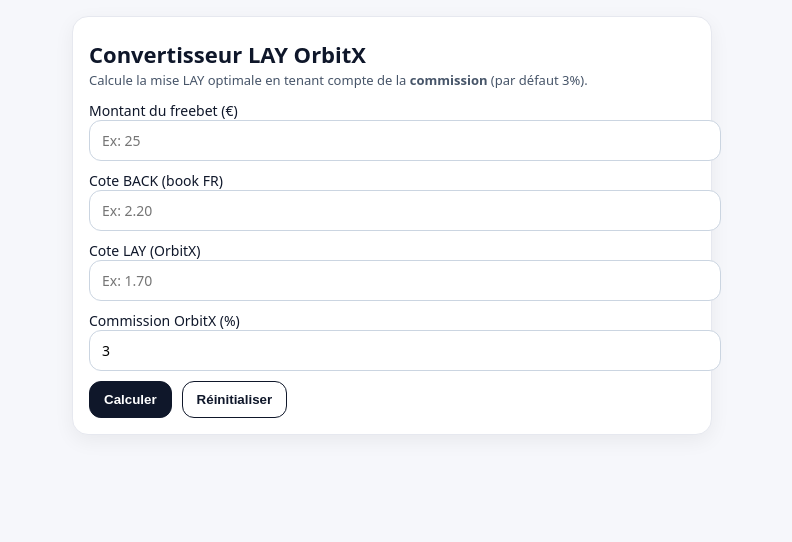
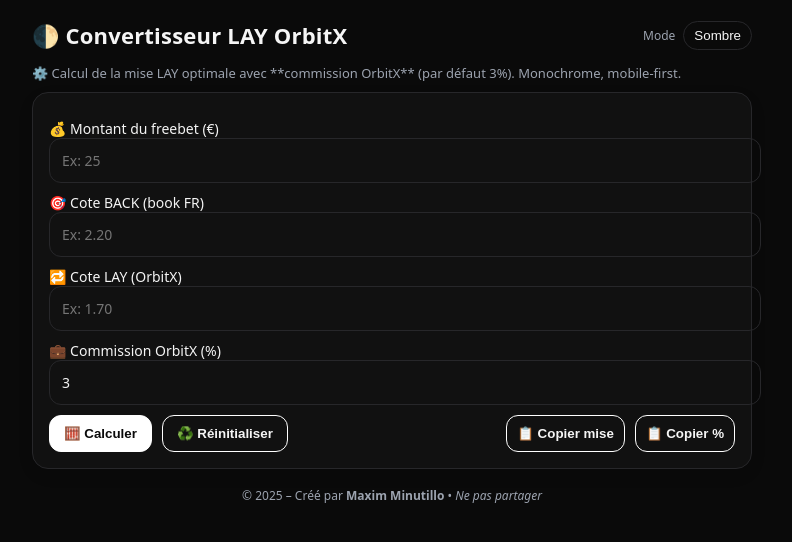
Before and after one commit to maximminutillo-bit/calculateur, a plain HTML site: page index.html in a window 1280 px wide. Shown: the whole page, without its empty margins (248-1040 px from the left). Drawn offline with Linux system fonts and the light colour scheme.

Commit message:
Update index.html

```diff
--- a/index.html
+++ b/index.html
@@ -3,81 +3,112 @@
 <head>
   <meta charset="utf-8" />
   <meta name="viewport" content="width=device-width, initial-scale=1" />
-  <title>Convertisseur LAY OrbitX</title>
-  <meta name="description" content="Calcul LAY OrbitX avec commission – freebet conversion" />
+  <title>🌓 Convertisseur LAY OrbitX</title>
+  <meta name="description" content="Calcul LAY OrbitX avec commission – freebet conversion (monochrome)" />
+  <meta name="color-scheme" content="dark light">
+  <meta name="theme-color" content="#0A0A0A">
   <style>
-    :root { color-scheme: light dark; }
-    body { margin:0; font-family: system-ui, -apple-system, Segoe UI, Roboto, Helvetica, Arial, sans-serif; background:#f6f7fb; color:#0f172a; }
-    .wrap { max-width: 640px; margin: 0 auto; padding: 16px; }
-    .card { background:#fff; border-radius: 16px; padding:16px; box-shadow:0 6px 20px rgba(0,0,0,.06); border:1px solid #e6e8ef; }
-    h1 { margin: 6px 0 2px; font-size: 22px; }
-    p.sub { margin:0 0 12px; color:#475569; font-size: 13px; }
-    label { display:block; font-size: 14px; margin:10px 0 6px; }
-    input { width:100%; font: inherit; padding:10px 12px; border-radius:12px; border:1px solid #cbd5e1; outline:none; }
-    input:focus { border-color:#0f172a; box-shadow: 0 0 0 3px rgba(15,23,42,.08); }
-    .row { display:flex; gap:10px; }
-    .btn { cursor:pointer; border:1px solid #0f172a; background:#0f172a; color:#fff; padding:10px 14px; border-radius:12px; font-weight:600; }
-    .btn.ghost { background:#fff; color:#0f172a; }
-    .muted { color:#475569; font-size:12px; }
-    .result { border:1px solid #fde68a; background:#fffbeb; border-radius:12px; padding:12px; margin-top:12px; }
-    .grid { display:grid; grid-template-columns: 1fr auto; row-gap:6px; }
-    .pill { display:none; margin-top:10px; padding:8px 10px; border-radius:10px; font-weight:600; font-size:13px; }
-    .ok { background:#ecfdf5; color:#065f46; border:1px solid #a7f3d0; }
-    .warn { background:#fff7ed; color:#9a3412; border:1px solid #fed7aa; }
-    @media (prefers-color-scheme: dark) {
-      body { background:#0b1220; color:#e5e7eb; }
-      .card { background:#0f172a; border-color:#1f2937; }
-      input { background:#0b1220; color:#e5e7eb; border-color:#334155; }
-      .btn.ghost { background:#0f172a; color:#e5e7eb; border-color:#334155; }
-      .result { background:#1f2937; border-color:#7c3aed; }
-      .muted { color:#94a3b8; }
-    }
+    /* Monochrome theme (black/white only) */
+    :root{--bg:#FAFAFA;--fg:#0A0A0A;--muted:#6B7280;--card:#FFFFFF;--border:#E5E7EB;--accent:#111111;--accent-ghost:#FFFFFF;--accent-border:#111111;--warn-bg:#F5F5F5;--warn-br:#D4D4D4;--ok-bg:#F5F5F5;--ok-br:#D4D4D4}
+    .dark{--bg:#0A0A0A;--fg:#F5F5F5;--muted:#9CA3AF;--card:#111111;--border:#27272A;--accent:#FFFFFF;--accent-ghost:#111111;--accent-border:#FFFFFF;--warn-bg:#171717;--warn-br:#404040;--ok-bg:#171717;--ok-br:#404040}
+
+    html,body{height:100%}
+    body{margin:0;background:var(--bg);color:var(--fg);font-family: ui-sans-serif,system-ui,-apple-system,Segoe UI,Roboto,Helvetica,Arial,sans-serif}
+    .wrap{max-width:720px;margin:0 auto;padding:20px}
+    .header{display:flex;align-items:center;justify-content:space-between;gap:12px;margin-bottom:14px}
+    h1{margin:0;font-size:22px;letter-spacing:.2px}
+    .sub{margin:2px 0 10px;color:var(--muted);font-size:13px}
+    .card{background:var(--card);border:1px solid var(--border);border-radius:16px;padding:16px;box-shadow:0 6px 18px rgba(0,0,0,.06)}
+
+    label{display:block;font-size:14px;margin:10px 0 6px}
+    input{width:100%;font:inherit;padding:12px;border-radius:12px;border:1px solid var(--border);background:transparent;color:var(--fg);outline:none}
+    input:focus{border-color:var(--accent);box-shadow:0 0 0 3px rgba(0,0,0,.07)}
+
+    .row{display:flex;gap:10px;flex-wrap:wrap;margin-top:10px}
+    .btn{cursor:pointer;border:1px solid var(--accent-border);background:var(--accent);color:var(--bg);padding:10px 14px;border-radius:12px;font-weight:700}
+    .btn.ghost{background:var(--accent-ghost);color:var(--fg)}
+    .btn.small{padding:6px 10px;font-weight:600}
+    .right{margin-left:auto}
+
+    .result{border:1px solid var(--border);background:var(--card);border-radius:12px;padding:12px;margin-top:14px}
+    .grid{display:grid;grid-template-columns:1fr auto;row-gap:8px}
+    .grid div strong{font-weight:800}
+
+    .pill{display:none;margin-top:12px;padding:10px;border-radius:10px;font-weight:700;font-size:13px;border:1px solid}
+    .ok{background:var(--ok-bg);border-color:var(--ok-br)}
+    .warn{background:var(--warn-bg);border-color:var(--warn-br)}
+
+    .footer{margin-top:18px;text-align:center;color:var(--muted);font-size:12px}
+    .sep{height:1px;background:var(--border);margin:16px 0}
+    .switch{display:inline-flex;align-items:center;gap:8px;font-size:12px;color:var(--muted)}
+    .switch button{border-radius:999px;border:1px solid var(--border);background:transparent;color:var(--fg);padding:6px 10px;cursor:pointer}
   </style>
 </head>
-<body>
+<body class="dark">
   <div class="wrap">
+    <div class="header">
+      <h1>🌓 Convertisseur LAY OrbitX</h1>
+      <div class="switch">
+        <span>Mode</span>
+        <button id="theme-toggle" aria-label="Basculer le thème">Sombre</button>
+      </div>
+    </div>
+    <p class="sub">⚙️ Calcul de la mise LAY optimale avec **commission OrbitX** (par défaut 3%). Monochrome, mobile-first.</p>
+
     <div class="card">
-      <h1>Convertisseur LAY OrbitX</h1>
-      <p class="sub">Calcule la mise LAY optimale en tenant compte de la <strong>commission</strong> (par défaut 3%).</p>
-
-      <label>Montant du freebet (€)
+      <label>💰 Montant du freebet (€)
         <input id="lay-freebet" type="number" inputmode="decimal" step="0.01" min="0" placeholder="Ex: 25" />
       </label>
-      <label>Cote BACK (book FR)
+      <label>🎯 Cote BACK (book FR)
         <input id="lay-back" type="number" inputmode="decimal" step="0.01" min="1.01" placeholder="Ex: 2.20" />
       </label>
-      <label>Cote LAY (OrbitX)
+      <label>🔁 Cote LAY (OrbitX)
         <input id="lay-lay" type="number" inputmode="decimal" step="0.01" min="1.01" placeholder="Ex: 1.70" />
       </label>
-      <label>Commission OrbitX (%)
+      <label>💼 Commission OrbitX (%)
         <input id="lay-comm" type="number" inputmode="decimal" step="0.1" min="0" max="100" value="3" />
       </label>
 
-      <div class="row" style="margin-top:10px">
-        <button id="lay-calcul" class="btn" aria-label="Calculer">Calculer</button>
-        <button id="lay-reset" class="btn ghost" aria-label="Réinitialiser">Réinitialiser</button>
+      <div class="row">
+        <button id="lay-calcul" class="btn" aria-label="Calculer">🧮 Calculer</button>
+        <button id="lay-reset" class="btn ghost" aria-label="Réinitialiser">♻️ Réinitialiser</button>
+        <button id="copy-stake" class="btn ghost small right" title="Copier la mise">📋 Copier mise</button>
+        <button id="copy-conv" class="btn ghost small" title="Copier le %">📋 Copier %</button>
       </div>
 
       <div id="lay-result" class="result" style="display:none">
         <div class="grid">
-          <div>Mise LAY (OrbitX)</div><div id="lay-stake"><strong>€0.00</strong></div>
-          <div>Liability</div><div id="lay-liability"><strong>€0.00</strong></div>
-          <div>Gain si BACK gagne</div><div id="lay-gain-back"><strong>€0.00</strong></div>
-          <div>Gain si LAY gagne</div><div id="lay-gain-lay"><strong>€0.00</strong></div>
-          <div>Net (le + faible)</div><div id="lay-net"><strong>€0.00</strong></div>
-          <div>Taux de conversion</div><div id="lay-conv"><strong>0%</strong></div>
+          <div>💸 Mise LAY (OrbitX)</div><div id="lay-stake"><strong>€0.00</strong></div>
+          <div>🧯 Liability</div><div id="lay-liability"><strong>€0.00</strong></div>
+          <div>✅ Gain si BACK gagne</div><div id="lay-gain-back"><strong>€0.00</strong></div>
+          <div>✅ Gain si LAY gagne</div><div id="lay-gain-lay"><strong>€0.00</strong></div>
+          <div>📌 Net (le + faible)</div><div id="lay-net"><strong>€0.00</strong></div>
+          <div>📊 Taux de conversion</div><div id="lay-conv"><strong>0%</strong></div>
         </div>
         <div id="lay-indicator" class="pill"></div>
-        <p class="muted" style="margin-top:8px">Formules : mise_LAY = F × (cBACK − 1) / (cLAY − commission) ; liability = mise_LAY × (cLAY − 1) ; net = min(gain_back, gain_lay).</p>
+        <div class="sep"></div>
+        <p class="sub">Formules : mise_LAY = F × (cBACK − 1) / (cLAY − commission) ; liability = mise_LAY × (cLAY − 1) ; net = min(gain_back, gain_lay).</p>
       </div>
     </div>
+
+    <div class="footer">© 2025 – Créé par <strong>Maxim Minutillo</strong> • <em>Ne pas partager</em></div>
   </div>
 
   <script>
+    // THEME
+    const root = document.body;
+    const toggleBtn = document.getElementById('theme-toggle');
+    const applyTheme = (t)=>{ if(t==='light'){ root.classList.remove('dark'); toggleBtn.textContent='Clair'; } else { root.classList.add('dark'); toggleBtn.textContent='Sombre'; } }
+    const savedTheme = localStorage.getItem('theme');
+    applyTheme(savedTheme || 'dark');
+    toggleBtn.addEventListener('click', ()=>{ const t = root.classList.contains('dark') ? 'light' : 'dark'; localStorage.setItem('theme', t); applyTheme(t); });
+
+    // HELPERS
     const fmt = (n) => new Intl.NumberFormat('fr-FR', { style: 'currency', currency: 'EUR' }).format(n || 0);
     const show = (el) => el.style.display = '';
     const hide = (el) => el.style.display = 'none';
 
+    // CORE (port Python -> JS)
     const conversionLayOrbitx = (back_odds, lay_odds, freebet_amount, commission_percent = 3) => {
       const commission = commission_percent / 100;
       const lay_stake = (freebet_amount * (back_odds - 1)) / (lay_odds - commission);
@@ -123,6 +154,18 @@
       hide(document.getElementById('lay-indicator'));
     });
 
+    // Copy helpers
+    const copyText = async (txt) => { try { await navigator.clipboard.writeText(txt); } catch {} }
+    document.getElementById('copy-stake').addEventListener('click', ()=>{
+      const v = document.getElementById('lay-stake').textContent.replace(/[^0-9,.-]/g,'').replace(',','.');
+      copyText(v);
+    });
+    document.getElementById('copy-conv').addEventListener('click', ()=>{
+      const v = document.getElementById('lay-conv').textContent.replace('%','').trim();
+      copyText(v);
+    });
+
+    // Restore
     try { const s = JSON.parse(localStorage.getItem('sc-lay') || '{}');
       if (s.F) document.getElementById('lay-freebet').value = s.F;
       if (s.cB) document.getElementById('lay-back').value = s.cB;
```
